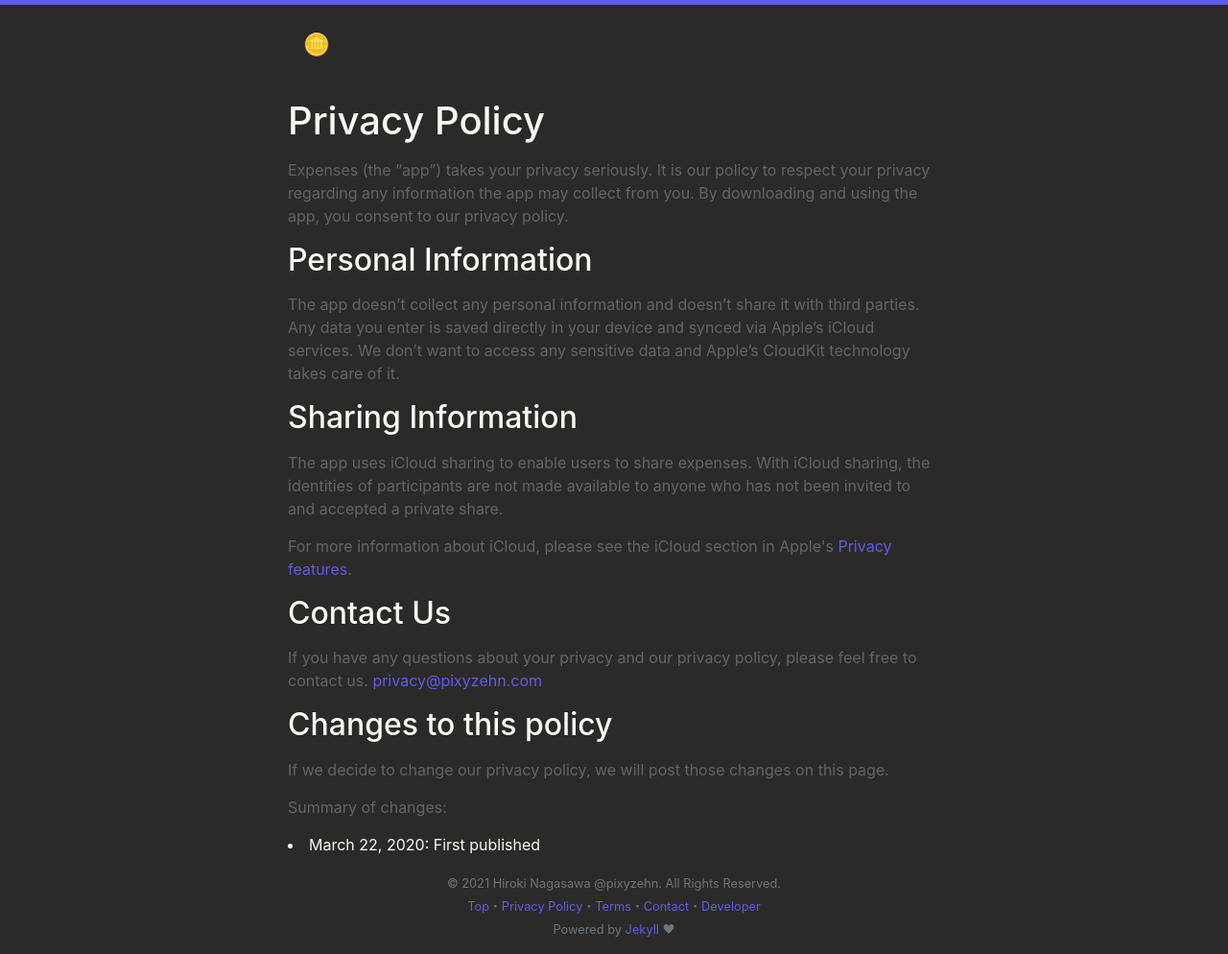
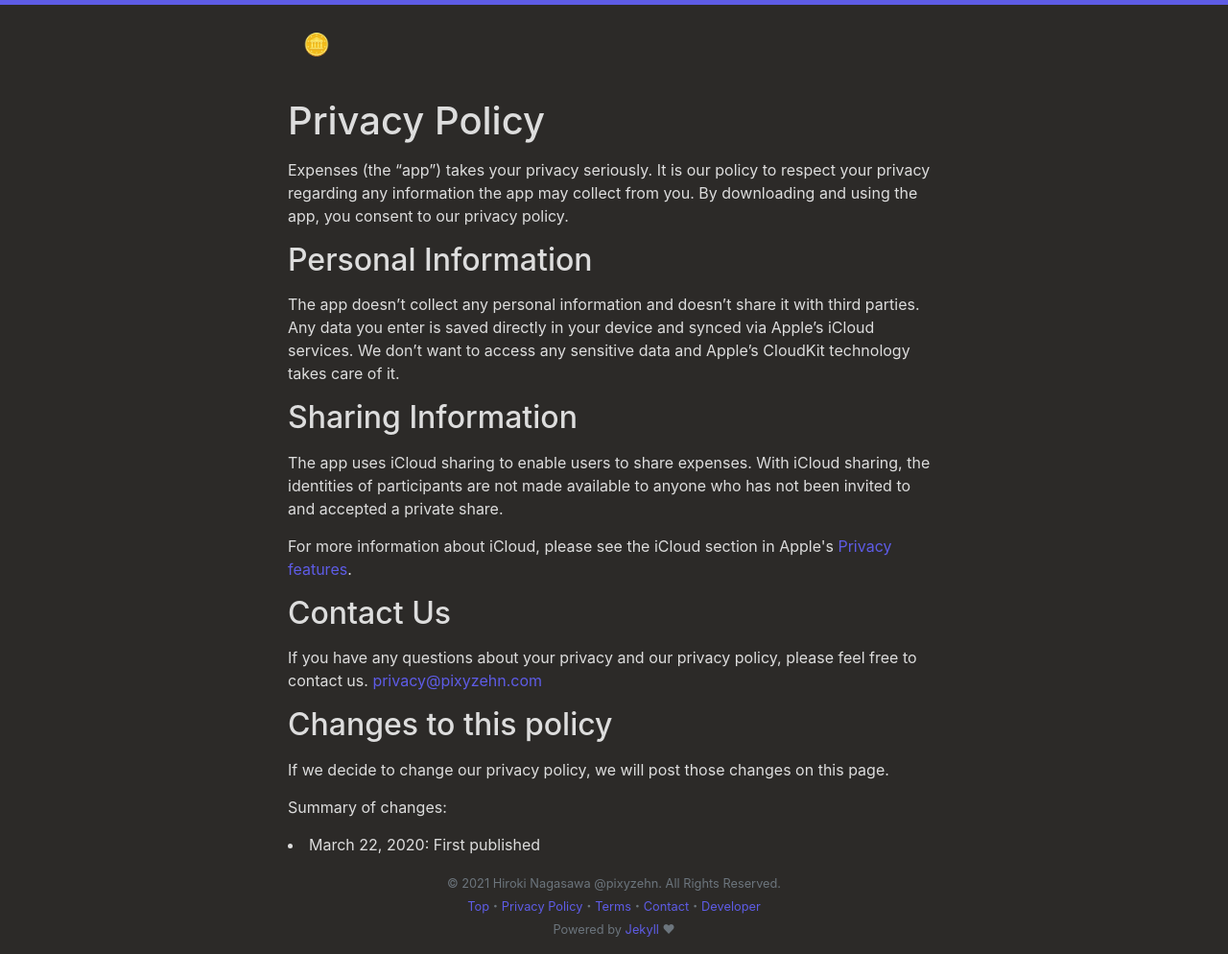
Before and after one commit to bluecometlabs/getexpenses.app, a Jekyll site: the page built from pages/privacy.md, in a window 1280 px wide. Shown: the whole page at 96% size. Built offline with Jekyll 4.4.1, drawn with Linux system fonts in a browser that asks for light colours.

Commit message:
Improve text color

```diff
--- a/_sass/_layout.scss
+++ b/_sass/_layout.scss
@@ -80,11 +80,8 @@ hr {
  * Apps main
  */
 .apps-main {
-  p {
-    color: $secondary-content-color;
-    b {
-      color: $primary-content-color;
-    }
+  b {
+    color: $primary-content-color;
   }
 }
 
@@ -94,7 +91,4 @@ hr {
 .apps-features {
   margin-top: $spacing-unit;
   margin-bottom: $spacing-unit;
-  p, ul {
-    color: $secondary-content-color;
-  }
 }
--- a/css/main.scss
+++ b/css/main.scss
@@ -10,7 +10,7 @@ $base-font-weight: 400;
 $small-font-size: $base-font-size * 0.875;
 
 // Color
-$text-color: #f8f8f2;
+$text-color: #dddddd;
 $background-color: #2c2a28;
 $secondary-background-color: #1c1c1eff;
 $syntax-background-color: #2c2c2eff;
```
